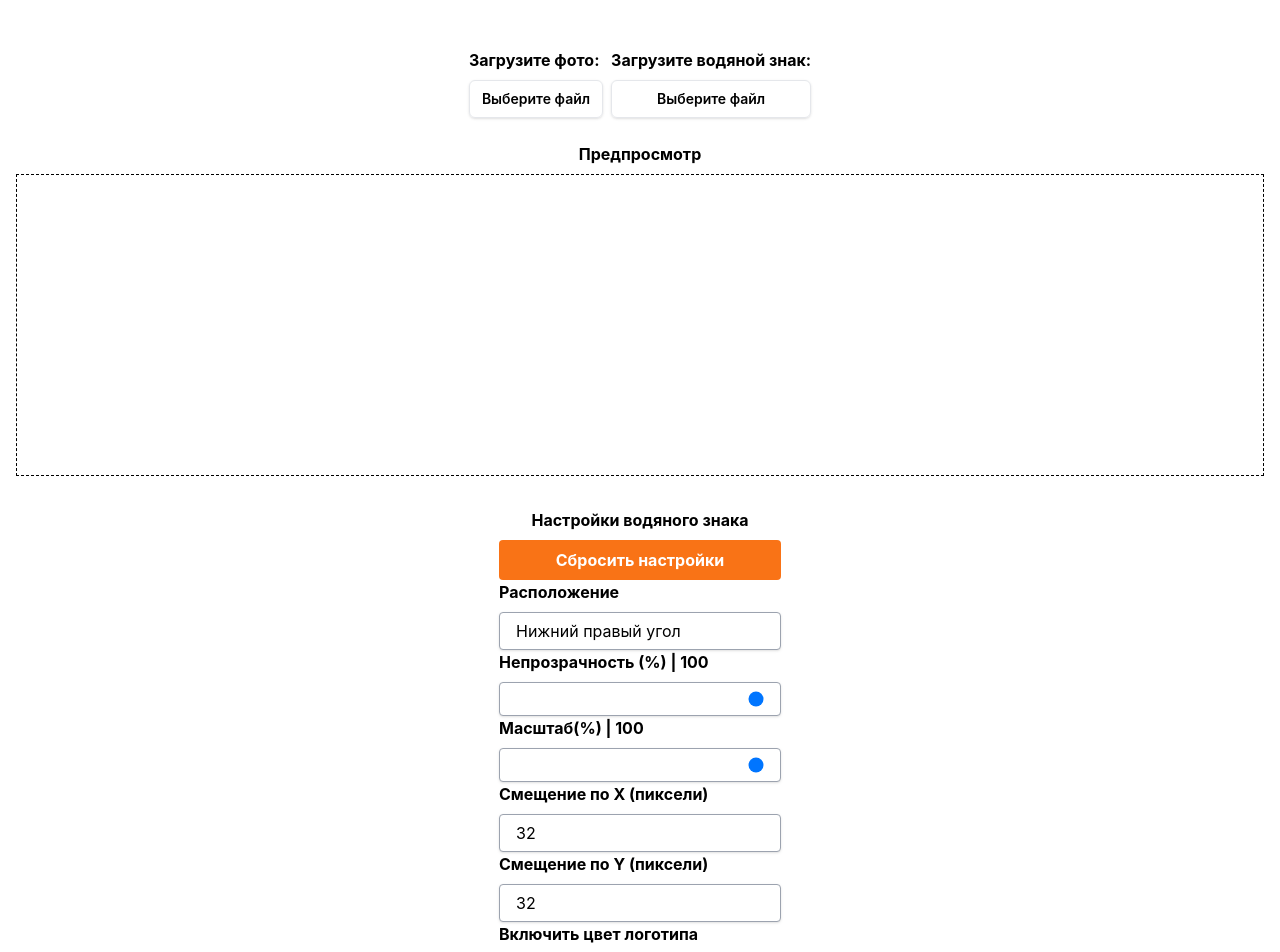
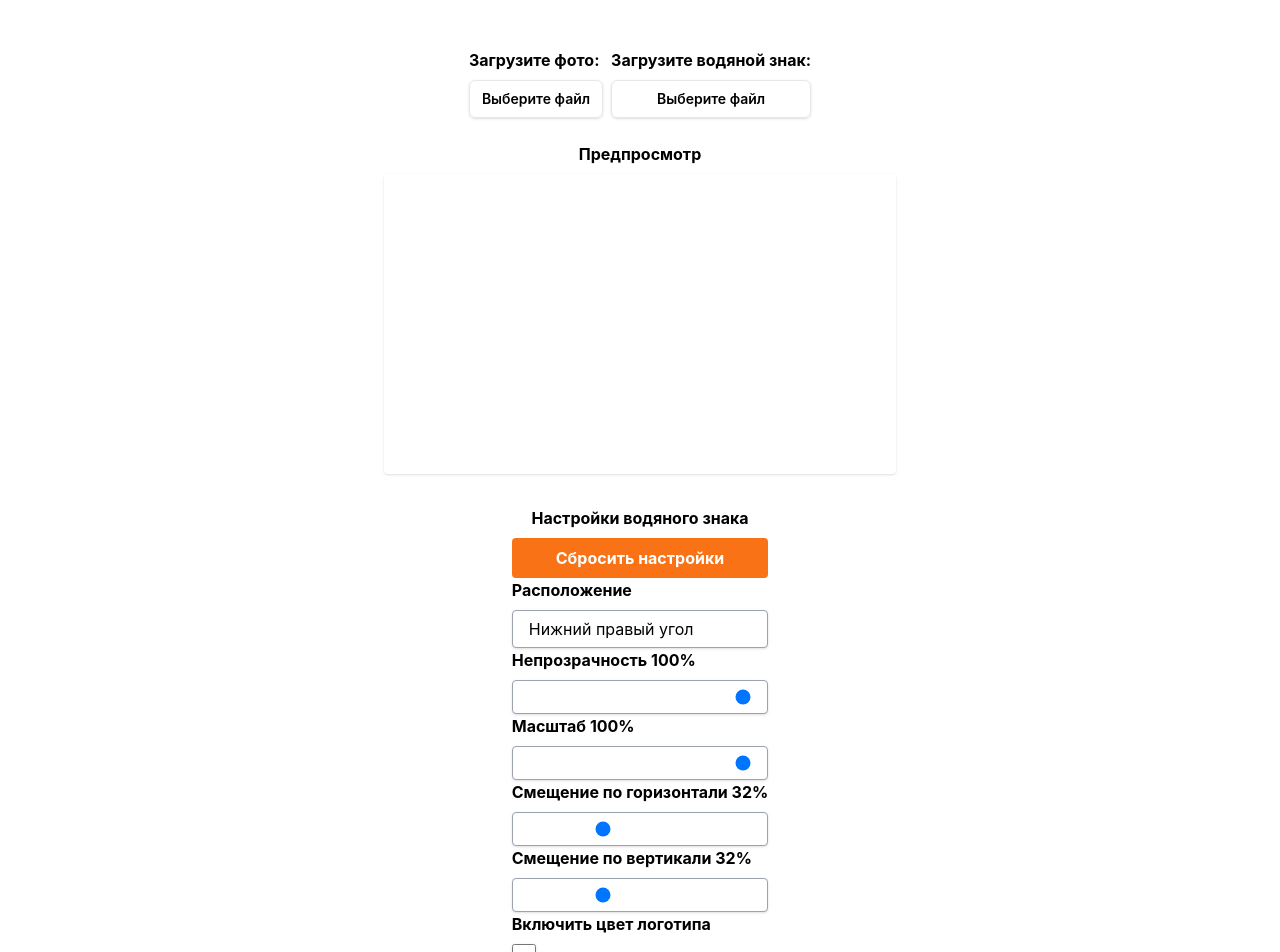
Before and after one commit to ArtHell/watermark, a React (Create React App) app: page / in a window 1280 px wide. Shown: the top 952 px of the page. Built offline with nearby package versions, Linux system fonts and the light colour scheme.

Commit message:
ui/ux improvements

```diff
--- a/src/components/imageEditor.js
+++ b/src/components/imageEditor.js
@@ -62,12 +62,14 @@ export const ImageEditor = () => {
     ctx.globalAlpha = watermarkOpacity;
     const width = canvas.width * watermarkScale;
     const height = watermarkImg.height * width / watermarkImg.width;
+    const xOffset = canvas.width * watermarkXOffset / 100;
+    const yOffset = canvas.height * watermarkYOffset / 100;
     switch (watermarkCorner) {
       case 'top-left': {
         ctx.drawImage(
           watermarkImg,
-          watermarkXOffset,
-          watermarkYOffset,
+          xOffset,
+          yOffset,
           width,
           height);
         break;
@@ -75,7 +77,7 @@ export const ImageEditor = () => {
       case 'top-right': {
         ctx.drawImage(
           watermarkImg,
-          canvas.width - width - watermarkXOffset,
+          canvas.width - width - xOffset,
           watermarkYOffset,
           width,
           height);
@@ -85,7 +87,7 @@ export const ImageEditor = () => {
         ctx.drawImage(
           watermarkImg,
           watermarkXOffset,
-          canvas.height - height - watermarkYOffset,
+          canvas.height - height - yOffset,
           width,
           height);
         break;
@@ -93,8 +95,8 @@ export const ImageEditor = () => {
       case 'bottom-right': {
         ctx.drawImage(
           watermarkImg,
-          canvas.width - width - watermarkXOffset,
-          canvas.height - height - watermarkYOffset,
+          canvas.width - width - xOffset,
+          canvas.height - height - yOffset,
           width,
           height);
         break;
@@ -190,7 +192,7 @@ export const ImageEditor = () => {
       <UploadButtons imageField={imageField} watermarkField={watermarkField} setImage={(value, fileName) => { setValue('image', value); setImageFileName(fileName); }} setWatermark={value => setValue('watermark', value)} />
       <label className="block font-bold mb-2">{'Предпросмотр'}</label>
       <canvas hidden width={canvasWidth} height={canvasHeight} ref={canvasRef} className="m-auto" />
-      <div className="border border-black border-dashed overflow-x-auto w-full" id='demoCanvasWrapper'>
+      <div className="rounded shadow overflow-x-auto w-full max-w-lg" id='demoCanvasWrapper'>
         <canvas width={demoCanvasWidth} height={demoCanvasHeight} ref={demoCanvasRef} />
       </div>
       <ImageSettings
--- a/src/components/imageSettings.js
+++ b/src/components/imageSettings.js
@@ -14,18 +14,18 @@ export const ImageSettings = ({ setDefaultSettings, getValues, watermarkCornerFi
             <option value="bottom-left">{'Нижний левый угол'}</option>
             <option value="bottom-right">{'Нижний правый угол'}</option>
           </select>
-          <label className="block font-bold mb-2">{`Непрозрачность (%) | ${getValues('watermarkOpacity')}`}</label>
+          <label className="block font-bold mb-2">{`Непрозрачность ${getValues('watermarkOpacity')}%`}</label>
           <input className="block appearance-none w-full bg-white border border-gray-400 hover:border-gray-500 px-4 py-2 rounded shadow leading-tight focus:outline-none focus:shadow-outline" type="range" {...watermarkOpacityField} />
-          <label className="block font-bold mb-2">{`Масштаб(%) | ${getValues('watermarkScale')}`}</label>
-          <input className="block appearance-none w-full bg-white border border-gray-400 hover:border-gray-500 px-4 py-2 rounded shadow leading-tight focus:outline-none focus:shadow-outline" type="range" min={0} max={100}  {...watermarkScaleField} />
-          <label className="block font-bold mb-2">{'Смещение по X (пиксели)'}</label>
-          <input className="block appearance-none w-full bg-white border border-gray-400 hover:border-gray-500 px-4 py-2 rounded shadow leading-tight focus:outline-none focus:shadow-outline" type="number" {...watermarkXOffsetField} />
-          <label className="block font-bold mb-2">{'Смещение по Y (пиксели)'}</label>
-          <input className="block appearance-none w-full bg-white border border-gray-400 hover:border-gray-500 px-4 py-2 rounded shadow leading-tight focus:outline-none focus:shadow-outline" type="number" {...watermarkYOffsetField} />
+          <label className="block font-bold mb-2">{`Масштаб ${getValues('watermarkScale')}%`}</label>
+          <input className="block appearance-none w-full bg-white border border-gray-400 hover:border-gray-500 px-4 py-2 rounded shadow leading-tight focus:outline-none focus:shadow-outline" type="range"  {...watermarkScaleField} />
+          <label className="block font-bold mb-2">{`Смещение по горизонтали ${getValues('watermarkXOffset')}%`}</label>
+          <input className="block appearance-none w-full bg-white border border-gray-400 hover:border-gray-500 px-4 py-2 rounded shadow leading-tight focus:outline-none focus:shadow-outline" type="range" {...watermarkXOffsetField} />
+          <label className="block font-bold mb-2">{`Смещение по вертикали ${getValues('watermarkYOffset')}%`}</label>
+          <input className="block appearance-none w-full bg-white border border-gray-400 hover:border-gray-500 px-4 py-2 rounded shadow leading-tight focus:outline-none focus:shadow-outline" type="range" {...watermarkYOffsetField} />
           <label className="block font-bold mb-2">{'Включить цвет логотипа'}</label>
           <input className="block w-6 h-6 bg-white border border-gray-400 hover:border-gray-500 px-4 py-2 rounded shadow leading-tight focus:outline-none focus:shadow-outline" type="checkbox" {...watermarkEnableCustomColorField} />
           <label className="block font-bold mb-2">{'Цвет логотипа'}</label>
-          <HexColorPicker color={getValues('watermarkColor')} onChange={color => setWatermarkColor(color)} />
+          <HexColorPicker className="!w-full" color={getValues('watermarkColor')} onChange={color => setWatermarkColor(color)} />
         </div>
       </div>
     </div>
```
